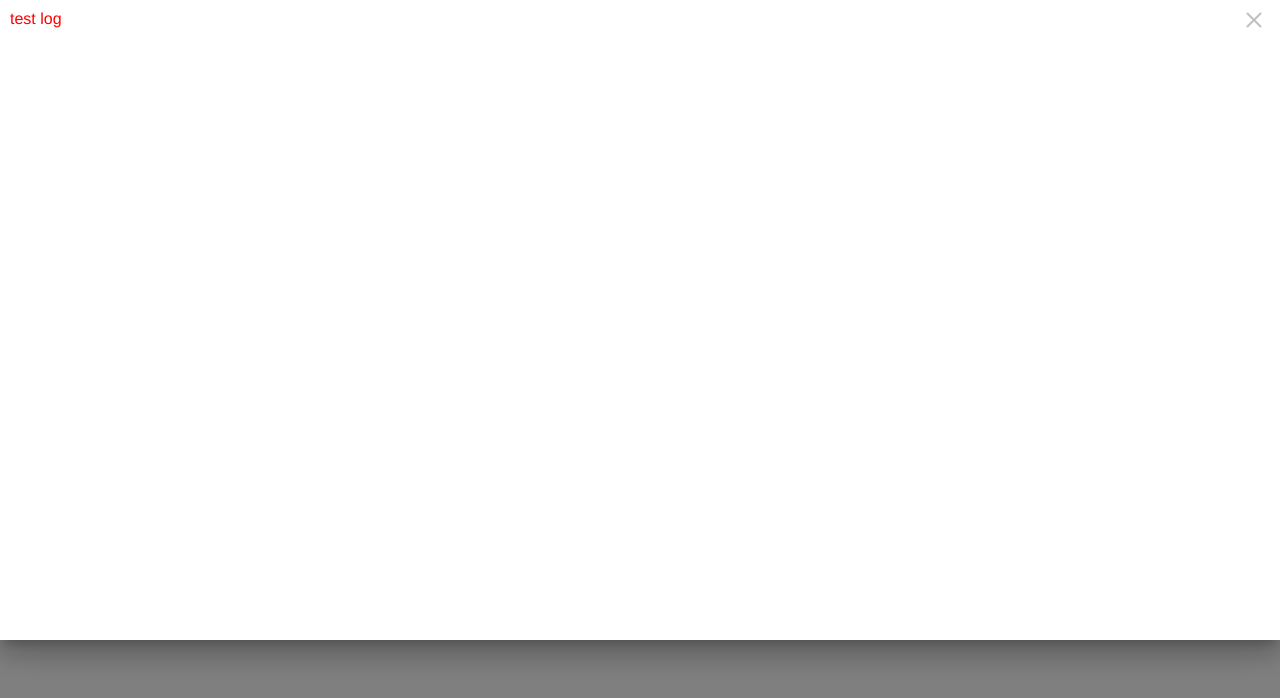
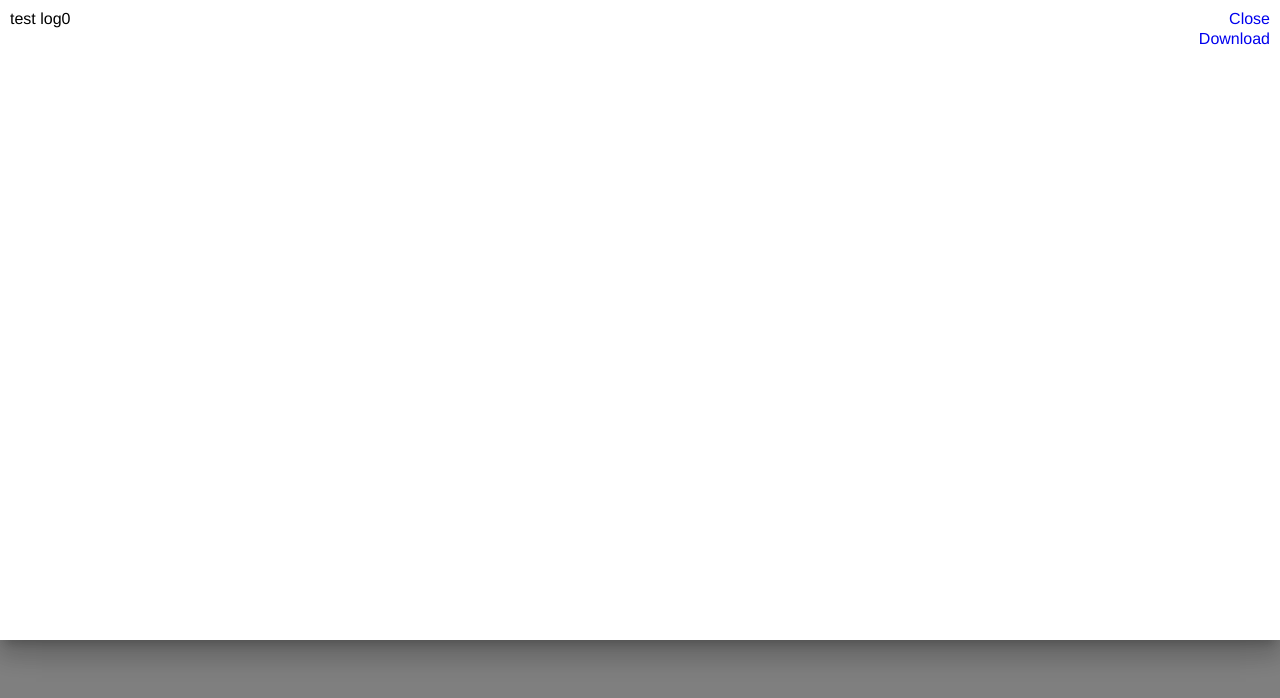
Before and after one commit to hello-chenchen/vue-log-visual, a Vue app: page / in a window 1280 px wide. Both pictures are taken after a click on the button "Start". Shown: the top 698 px of the page. Built offline with nearby package versions, Linux system fonts and the light colour scheme.

Commit message:
support download log

```diff
--- a/src/App.vue
+++ b/src/App.vue
@@ -3,7 +3,7 @@
     <img src="./assets/logo.png">
     <div>
       <button @click="startHacking">Start</button>
-      <log-drawer ref="drawer" :visible.sync="visible" :before-close="handleClose" :log-data="data"></log-drawer>
+      <log-drawer ref="drawer" :log-visible.sync="visible" :before-close="handleClose" :log-data="download" :disable-render="true" :log-data-for-render="data"></log-drawer>
     </div>
   </div>
 </template>
@@ -18,7 +18,9 @@ export default {
       customClass: 'customClass',
       visible: false,
       demo: true,
-      data: []
+      data: [],
+      download: '',
+      count: 0
     };
   },
   components: {
@@ -30,6 +32,7 @@ export default {
       log.type = 'error-message';
       log.message = 'test log';
       this.data.push(log);
+      this.download += log.message + this.count++;
 
       this.visible = true;
     },
--- a/src/Component/Log.vue
+++ /dev/null
@@ -1,34 +0,0 @@
-<template>
-  <div class="log">
-    <div v-for="item in logs" :key="item.index" :class="[item.type]">
-        <span>{{ item.message }}</span>
-    </div>
-  </div>
-</template>
-
-<script>
-export default {
-    name: "Log",
-    props: {
-        logs: {
-            type: Array,
-            default: []
-        }
-    }
-}
-</script>
-
-<style>
-.log {
-    text-align: left;
-    margin: 10px;
-}
-
-.error-message {
-    color: red;
-}
-
-.log-message {
-    color: black;
-}
-</style>
--- a/src/Component/LogDrawer.vue
+++ b/src/Component/LogDrawer.vue
@@ -1,40 +1,58 @@
 <template>
 <div>
   <transition name="drawer-fade">
-    <div v-show="visible" class="drawer__wrapper" style="z-index: 10000">
-      <a href="#" class="close" style="z-index: 10000" @click.self="closeDrawer"></a>
+    <div v-show="logVisible" class="drawer__wrapper" style="z-index: 10000">
+      <a href="#" class="close" @click.self="closeDrawer">Close</a>
+      <a :href="logURL" class="download" target="_blank" download="log.txt">Download</a>
       <div
         class="drawer__container"
-        :class="visible && 'drawer__open'"
+        :class="logVisible && 'drawer__open'"
         @click.self="closeDrawer"
       >
         <div class="drawer ttb">
-          <log ref="log" :logs="logData"></log>
+          <div class="log" v-if="disableRender">
+            <span>{{ logData }}</span>
+          </div>
+          <div v-else>
+            <log-render ref="log" :logs="logDataForRender"></log-render>
+          </div>
         </div>
       </div>
     </div>
   </transition>
-<div v-show="visible" class="modal" style="z-index: 9999;"></div>
+<div v-show="logVisible" class="modal" style="z-index: 9999;"></div>
 </div>
 </template>
 
 <script>
-import Log from './Log';
+import LogRender from './LogRender';
 
 export default {
   name: "LogDrawer",
   components: {
-    Log
+    LogRender
   },
   data() {
-    return {};
+    return {
+      logURL: '#'
+    };
   },
   props: {
     logData: {
+      type: String,
+      default: ''
+    },
+    disableRender: {
+      type: Boolean,
+      default: true
+    },
+    logDataForRender: {
         type: Array,
-        default: []
+        default: () => {
+          return [];
+        }
     },
-    visible: {
+    logVisible: {
       type: Boolean,
       default: false
     },
@@ -42,10 +60,18 @@ export default {
       type: Function
     }
   },
+  watch: {
+    logVisible(val) {
+      if(true === val) {
+        let data = new Blob([this.logData], {type: 'text/plain'});
+        this.logURL = window.URL.createObjectURL(data);
+      }
+    }
+  },
   methods: {
     hide(cancel) {
       if (cancel !== false) {
-        this.$emit("update:visible", false);
+        this.$emit("update:logVisible", false);
         this.$emit("close");
         if (this.destroyOnClose === true) {
           this.rendered = false;
@@ -64,6 +90,11 @@ export default {
 };
 </script>
 <style>
+.log {
+  text-align: left;
+  margin: 10px;
+  overflow: scroll;
+}
 @-webkit-keyframes el-drawer-fade-in {
   0% {
     opacity: 0;
@@ -187,29 +218,18 @@ export default {
   top: 0;
 }
 
-.close {
+a {
   position: absolute;
   right: 10px;
+  text-decoration:none;
+  z-index: 10000;
+}
+
+.close {
   top: 10px;
-  width: 32px;
-  height: 32px;
-  opacity: 0.3;
 }
-.close:hover {
-  opacity: 1;
-}
-.close:before, .close:after {
-  position: absolute;
-  left: 15px;
-  content: ' ';
-  height: 20px;
-  width: 2px;
-  background-color: #333;
-}
-.close:before {
-  transform: rotate(45deg);
-}
-.close:after {
-  transform: rotate(-45deg);
+
+.download {
+  top: 30px;
 }
 </style>
--- /dev/null
+++ b/src/Component/LogRender.vue
@@ -0,0 +1,31 @@
+<template>
+  <div class="log">
+    <div v-for="item in logs" :key="item.index" :class="[item.type]">
+      <span>{{ undefined == item.message ? item : item.message }}</span>
+    </div>
+  </div>
+</template>
+
+<script>
+export default {
+  name: "Log",
+  props: {
+    logs: {
+      type: Array,
+      default: () => {
+        return [];
+      }
+    }
+  }
+};
+</script>
+
+<style>
+.error-message {
+  color: red;
+}
+
+.log-message {
+  color: black;
+}
+</style>
```
